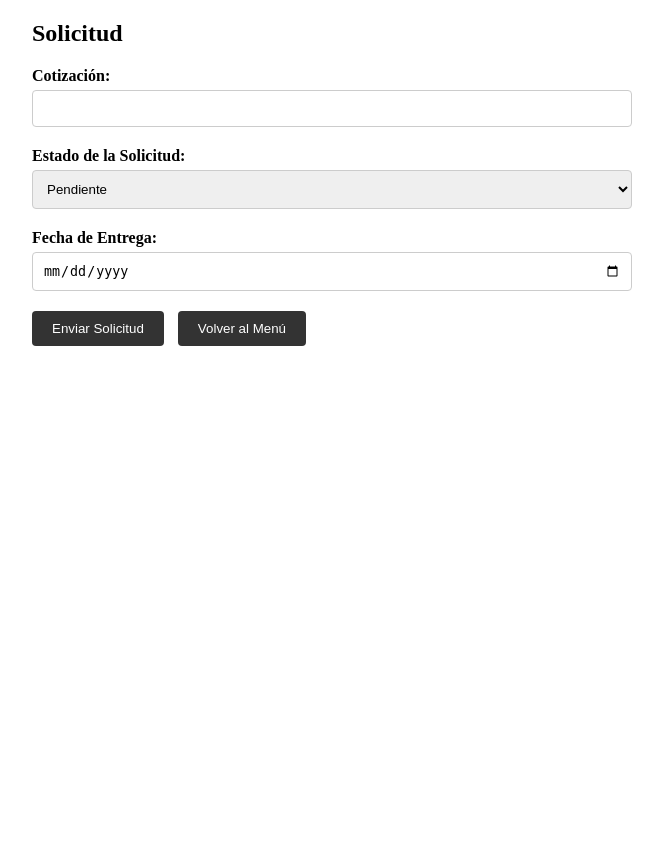
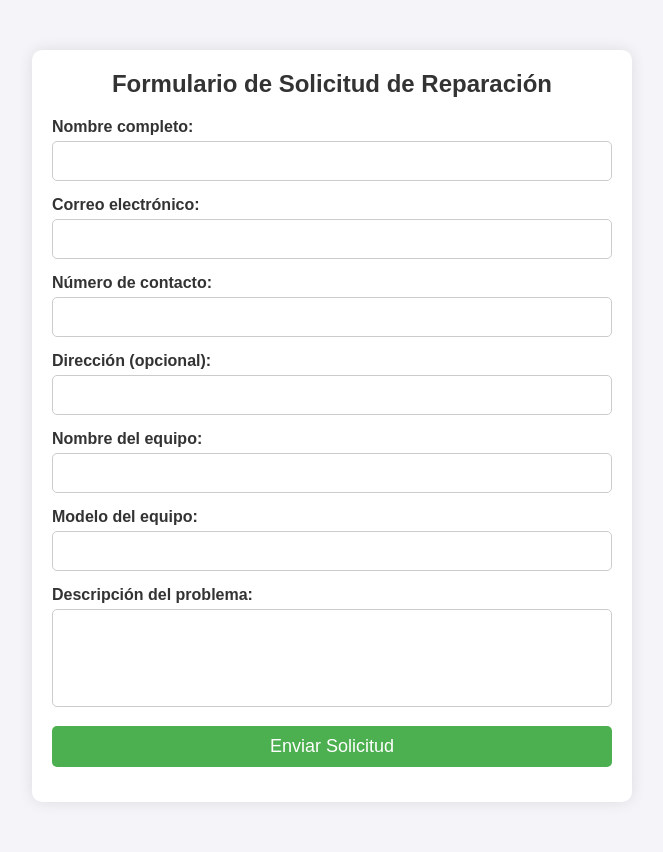
Before and after one commit to John-Alvarez67/Ordenes-Servicio, a Flask app: page /solicitud in a window 1280 px wide. Shown: the whole page, without its empty margins (308-971 px from the left). Before the commit the page ends 346 px from the top, so only its background shows below. Run offline with Flask 3, Linux system fonts and the light colour scheme.

Commit message:
Creacion de Formulario de  Solicitud

```diff
--- /dev/null
+++ b/static/styles.css
@@ -0,0 +1,67 @@
+/* static/styles.css */
+
+* {
+    margin: 0;
+    padding: 0;
+    box-sizing: border-box;
+}
+
+body {
+    font-family: Arial, sans-serif;
+    background-color: #f4f4f9;
+    color: #333;
+}
+
+.container {
+    width: 100%;
+    max-width: 600px;
+    margin: 50px auto;
+    padding: 20px;
+    background-color: #fff;
+    box-shadow: 0px 0px 15px rgba(0, 0, 0, 0.1);
+    border-radius: 10px;
+}
+
+h2 {
+    text-align: center;
+    margin-bottom: 20px;
+}
+
+.form-group {
+    margin-bottom: 15px;
+}
+
+label {
+    display: block;
+    font-size: 16px;
+    font-weight: bold;
+    margin-bottom: 5px;
+}
+
+input[type="text"], input[type="email"], input[type="tel"], textarea {
+    width: 100%;
+    padding: 10px;
+    border: 1px solid #ccc;
+    border-radius: 5px;
+    font-size: 16px;
+}
+
+textarea {
+    resize: none;
+}
+
+button {
+    width: 100%;
+    padding: 10px;
+    background-color: #4CAF50;
+    color: white;
+    border: none;
+    border-radius: 5px;
+    font-size: 18px;
+    cursor: pointer;
+    transition: background-color 0.3s ease;
+}
+
+button:hover {
+    background-color: #45a049;
+}
--- a/templates/solicitud.html
+++ b/templates/solicitud.html
@@ -1,72 +1,58 @@
+<!-- templates/solicitud.html -->
 <!DOCTYPE html>
 <html lang="es">
 <head>
     <meta charset="UTF-8">
     <meta name="viewport" content="width=device-width, initial-scale=1.0">
-    <title>Solicitud</title>
-    <style>
-        .form-container {
-            max-width: 600px;
-            margin: 0 auto;
-        }
-        .form-group {
-            margin-bottom: 20px;
-        }
-        .form-group label {
-            display: block;
-            font-weight: bold;
-            margin-bottom: 5px;
-        }
-        .form-group input[type="text"],
-        .form-group input[type="date"],
-        .form-group select {
-            width: 100%;
-            padding: 10px;
-            border: 1px solid #ccc;
-            border-radius: 4px;
-            box-sizing: border-box;
-        }
-        .form-group button {
-            padding: 10px 20px;
-            background-color: #333;
-            color: #fff;
-            border: none;
-            border-radius: 4px;
-            cursor: pointer;
-            margin-right: 10px;
-        }
-        .form-group button:hover {
-            background-color: #444;
-        }
-    </style>
+    <title>Solicitud de Reparación</title>
+    <link rel="stylesheet" href="{{ url_for('static', filename='styles.css') }}">
 </head>
 <body>
+    <div class="container">
+        <h2>Formulario de Solicitud de Reparación</h2>
+        <form action="/crear_orden_servicio" method="POST">
+            <!-- Información del Cliente -->
+            <div class="form-group">
+                <label for="nombre">Nombre completo:</label>
+                <input type="text" id="nombre" name="nombre" required>
+            </div>
 
-<div class="form-container">
-    <h2>Solicitud</h2>
-    <form id="solicitudForm">
             <div class="form-group">
-            <label for="cotizacion">Cotización:</label>
-            <input type="text" id="cotizacion" name="cotizacion" required>
+                <label for="correo">Correo electrónico:</label>
+                <input type="email" id="correo" name="correo" required>
             </div>
+
             <div class="form-group">
-            <label for="estado">Estado de la Solicitud:</label>
-            <select id="estado" name="estado" required>
-                <option value="pendiente">Pendiente</option>
-                <option value="en_proceso">En Proceso</option>
-                <option value="completado">Completado</option>
-            </select>
+                <label for="telefono">Número de contacto:</label>
+                <input type="tel" id="telefono" name="telefono" required>
             </div>
+
             <div class="form-group">
-            <label for="fecha_entrega">Fecha de Entrega:</label>
-            <input type="date" id="fecha_entrega" name="fecha_entrega" required>
+                <label for="direccion">Dirección (opcional):</label>
+                <input type="text" id="direccion" name="direccion">
             </div>
+
+            <!-- Información del Equipo -->
+            <div class="form-group">
+                <label for="nombre_equipo">Nombre del equipo:</label>
+                <input type="text" id="nombre_equipo" name="nombre_equipo" required>
+            </div>
+
+            <div class="form-group">
+                <label for="modelo_equipo">Modelo del equipo:</label>
+                <input type="text" id="modelo_equipo" name="modelo_equipo" required>
+            </div>
+
+            <div class="form-group">
+                <label for="descripcion">Descripción del problema:</label>
+                <textarea id="descripcion" name="descripcion" rows="4" required></textarea>
+            </div>
+
+            <!-- Botón de Envío -->
             <div class="form-group">
                 <button type="submit">Enviar Solicitud</button>
-            <button type="button" onclick="window.location.href='{{ url_for('menu') }}'">Volver al Menú</button>
             </div>
         </form>
     </div>
-
 </body>
 </html>
```
Lines whose indentation alone changed are shown as unchanged.
